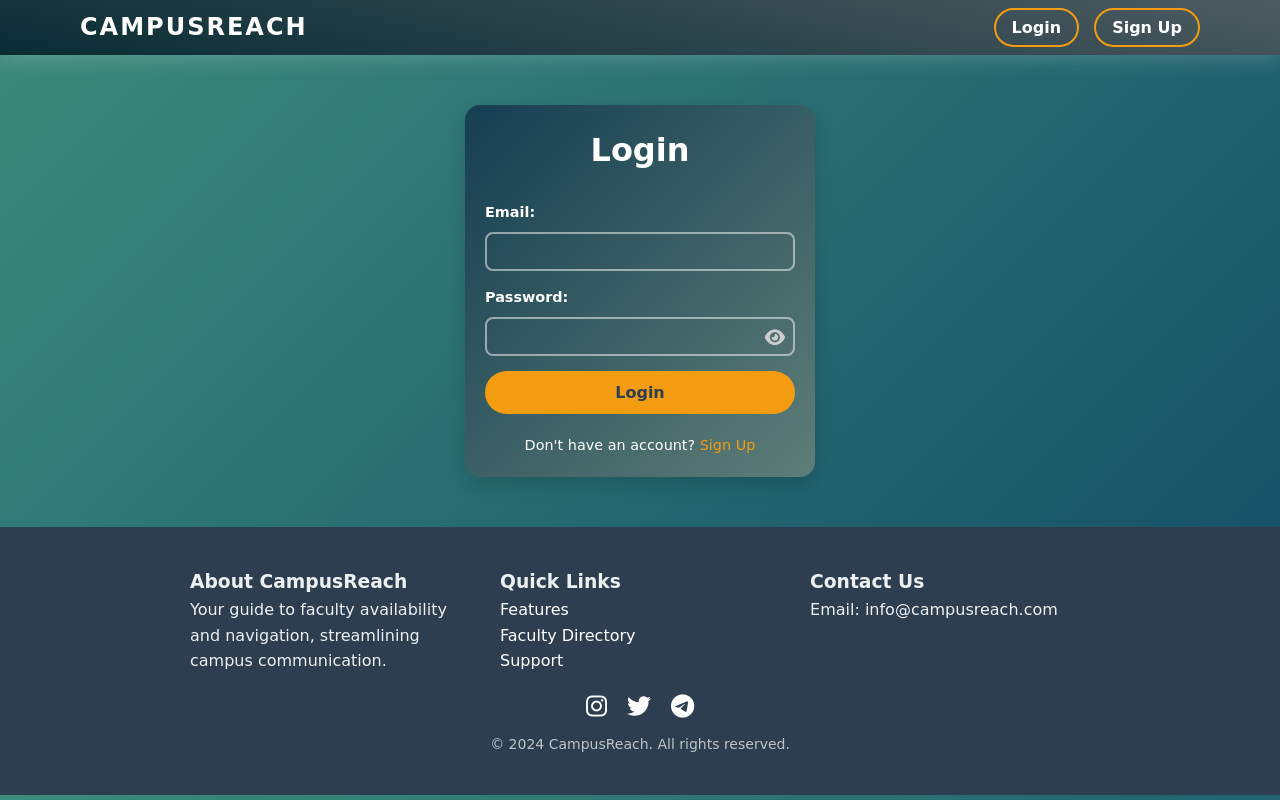
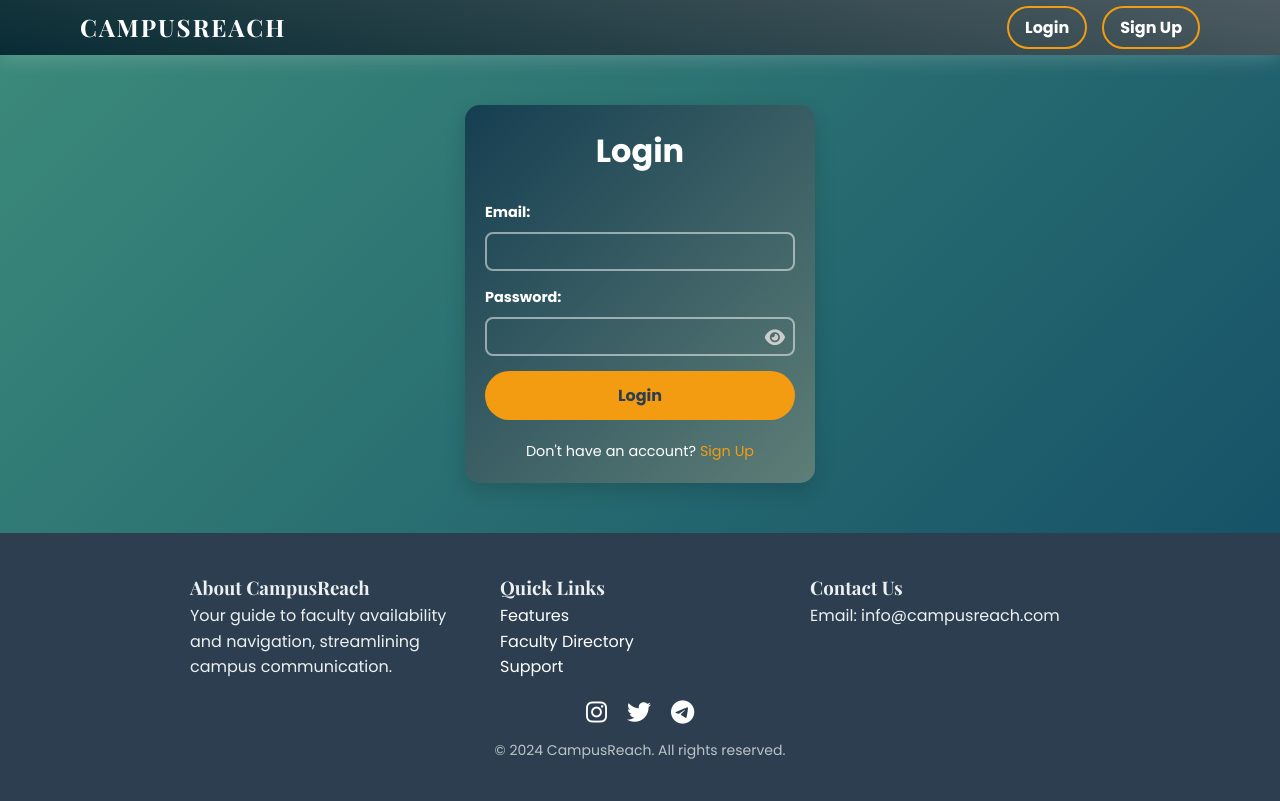
Before and after one commit to adithyasn11/CampusReach, a website: page public/login.html in a window 1280 px wide. Drawn offline with nearby package versions, Linux system fonts and the light colour scheme.

Commit message:
css change

```diff
--- a/public/css/login.css
+++ b/public/css/login.css
@@ -1,4 +1,4 @@
-@import url('https://fonts.googleapis.com/css2?family=Open+Sans:wght@400;700&display=swap');
+@import url('https://fonts.googleapis.com/css2?family=Poppins:wght@400;700&family=Playfair+Display:wght@400;700&display=swap');
 
 * {
     margin: 0;
@@ -7,7 +7,7 @@
 }
 
 body {
-    font-family: 'Dancing Script', cursive;
+    font-family: 'Poppins', sans-serif;
     background: linear-gradient(135deg, #3c8b7b, #114a65);
     color: #333;
     line-height: 1.6;
@@ -15,7 +15,7 @@ body {
 }
 
 h1, h2, h3 {
-    font-family: 'Dancing Script', cursive;
+    font-family: 'Playfair Display', serif;
 }
 
 .container {
@@ -59,6 +59,7 @@ h1, h2, h3 {
     letter-spacing: 2px;
     margin-left: 20px;
     transition: transform 0.3s ease-in-out;
+    font-family: 'Playfair Display', serif;
 }
 
 .logo:hover {
@@ -81,7 +82,7 @@ h1, h2, h3 {
     border: 2px solid #F39C12;
     transition: all 0.4s ease;
     position: relative;
-    font-family: 'Dancing Script', cursive;
+    font-family: 'Poppins', sans-serif;
 }
 
 .nav-links a:hover {
@@ -169,7 +170,7 @@ h1, h2, h3 {
     background-color: rgba(255, 255, 255, 0.1);
     position: relative;
     overflow: hidden;
-    font-family: 'Dancing Script', cursive;
+    font-family: 'Poppins', sans-serif;
 }
 
 .side-menu a:hover {
@@ -203,7 +204,7 @@ h1, h2, h3 {
     border-radius: 15px;
     box-shadow: 0 8px 20px rgba(0, 0, 0, 0.15);
     color: rgb(255, 255, 255);
-    font-family: 'Dancing Script', cursive;
+    font-family: 'Poppins', sans-serif;
 }
 
 .login-form h2 {
@@ -211,7 +212,7 @@ h1, h2, h3 {
     font-family: 'Playfair Display', serif;
     font-size: 2em;
     margin-bottom: 25px;
-    font-family: 'Dancing Script', cursive;
+    font-family: 'Poppins', sans-serif;
 }
 
 .form-group {
@@ -253,7 +254,7 @@ h1, h2, h3 {
     width: 100%;
     font-size: 16px;
     padding: 12px 25px;
-    font-family: 'Dancing Script', cursive;
+    font-family: 'Poppins', sans-serif;
 }
 
 .login-form button:hover {
--- a/public/css/profile.css
+++ b/public/css/profile.css
@@ -1,4 +1,4 @@
-@import url('https://fonts.googleapis.com/css2?family=Open+Sans:wght@400;700&display=swap');
+@import url('https://fonts.googleapis.com/css2?family=Poppins:wght@400;700&family=Playfair+Display:wght@400;700&display=swap');
 
 * {
     margin: 0;
@@ -7,7 +7,7 @@
 }
 
 body {
-    font-family: 'Dancing Script', cursive;
+    font-family: 'Poppins', sans-serif;
     background: linear-gradient(135deg, #3c8b7b, #114a65);
     color: #333;
     line-height: 1.6;
@@ -15,7 +15,7 @@ body {
 }
 
 h1, h2, h3 {
-    font-family: 'Dancing Script', cursive;
+    font-family: 'Playfair Display', serif;
 }
 
 .container {
@@ -59,6 +59,7 @@ h1, h2, h3 {
     letter-spacing: 2px;
     margin-left: 20px;
     transition: transform 0.3s ease-in-out;
+    font-family: 'Playfair Display', serif;
 }
 
 .logo:hover {
@@ -81,7 +82,7 @@ h1, h2, h3 {
     border: 2px solid #F39C12;
     transition: all 0.4s ease;
     position: relative;
-    font-family: 'Dancing Script', cursive;
+    font-family: 'Poppins', sans-serif;
 }
 
 .nav-links a:hover {
@@ -169,7 +170,7 @@ h1, h2, h3 {
     background-color: rgba(255, 255, 255, 0.1);
     position: relative;
     overflow: hidden;
-    font-family: 'Dancing Script', cursive;
+    font-family: 'Poppins', sans-serif;
 }
 
 .side-menu a:hover {
@@ -290,7 +291,7 @@ h1, h2, h3 {
 .profile-info h2 {
     font-size: 2em;
     color: #3c8b7b;
-    font-family: 'Dancing Script', cursive;
+    font-family: 'Poppins', sans-serif;
 }
 
 .profile-info p {
@@ -320,7 +321,7 @@ h1, h2, h3 {
     margin-top: 5px;
     font-size: 1em;
     transition: border-color 0.3s ease, box-shadow 0.3s ease;
-    font-family: 'Open Sans', sans-serif;
+    font-family: 'Poppins', sans-serif;
 }
 
 .field input:hover {
@@ -376,7 +377,7 @@ footer .container {
     width: 100%;
     max-width: 900px;
     margin-bottom: 20px;
-    font-family: 'Dancing Script', cursive;
+    font-family: 'Poppins', sans-serif;
 }
 
 .col-about, .col-links, .col-contact {
--- a/public/css/signup.css
+++ b/public/css/signup.css
@@ -1,4 +1,4 @@
-@import url('https://fonts.googleapis.com/css2?family=Open+Sans:wght@400;700&display=swap');
+@import url('https://fonts.googleapis.com/css2?family=Poppins:wght@400;700&family=Playfair+Display:wght@400;700&display=swap');
 
 * {
     margin: 0;
@@ -7,7 +7,7 @@
 }
 
 body {
-    font-family: 'Dancing Script', cursive;
+    font-family: 'Poppins', sans-serif;
     background: linear-gradient(135deg, #3c8b7b, #114a65);
     color: #333;
     line-height: 1.6;
@@ -15,7 +15,7 @@ body {
 }
 
 h1, h2, h3 {
-    font-family: 'Dancing Script', cursive;
+    font-family: 'Playfair Display', serif;
 }
 
 .container {
@@ -59,6 +59,7 @@ h1, h2, h3 {
     letter-spacing: 2px;
     margin-left: 20px;
     transition: transform 0.3s ease-in-out;
+    font-family: 'Playfair Display', serif;
 }
 
 .logo:hover {
@@ -81,7 +82,7 @@ h1, h2, h3 {
     border: 2px solid #F39C12;
     transition: all 0.4s ease;
     position: relative;
-    font-family: 'Dancing Script', cursive;
+    font-family: 'Poppins', sans-serif;
 }
 
 .nav-links a:hover {
@@ -167,7 +168,7 @@ h1, h2, h3 {
     background-color: rgba(255, 255, 255, 0.1);
     position: relative;
     overflow: hidden;
-    font-family: 'Dancing Script', cursive;
+    font-family: 'Poppins', sans-serif;
 }
 
 .side-menu a:hover {
@@ -209,7 +210,7 @@ h1, h2, h3 {
     font-family: 'Playfair Display', serif;
     font-size: 2em;
     margin-bottom: 25px;
-    font-family: 'Dancing Script', cursive;
+    font-family: 'Poppins', sans-serif;
 }
 
 .form-group {
@@ -251,7 +252,7 @@ h1, h2, h3 {
     width: 100%;
     font-size: 16px;
     padding: 12px 25px;
-    font-family: 'Dancing Script', cursive;
+    font-family: 'Poppins', sans-serif;
 }
 
 .signup-form button:hover {
```
